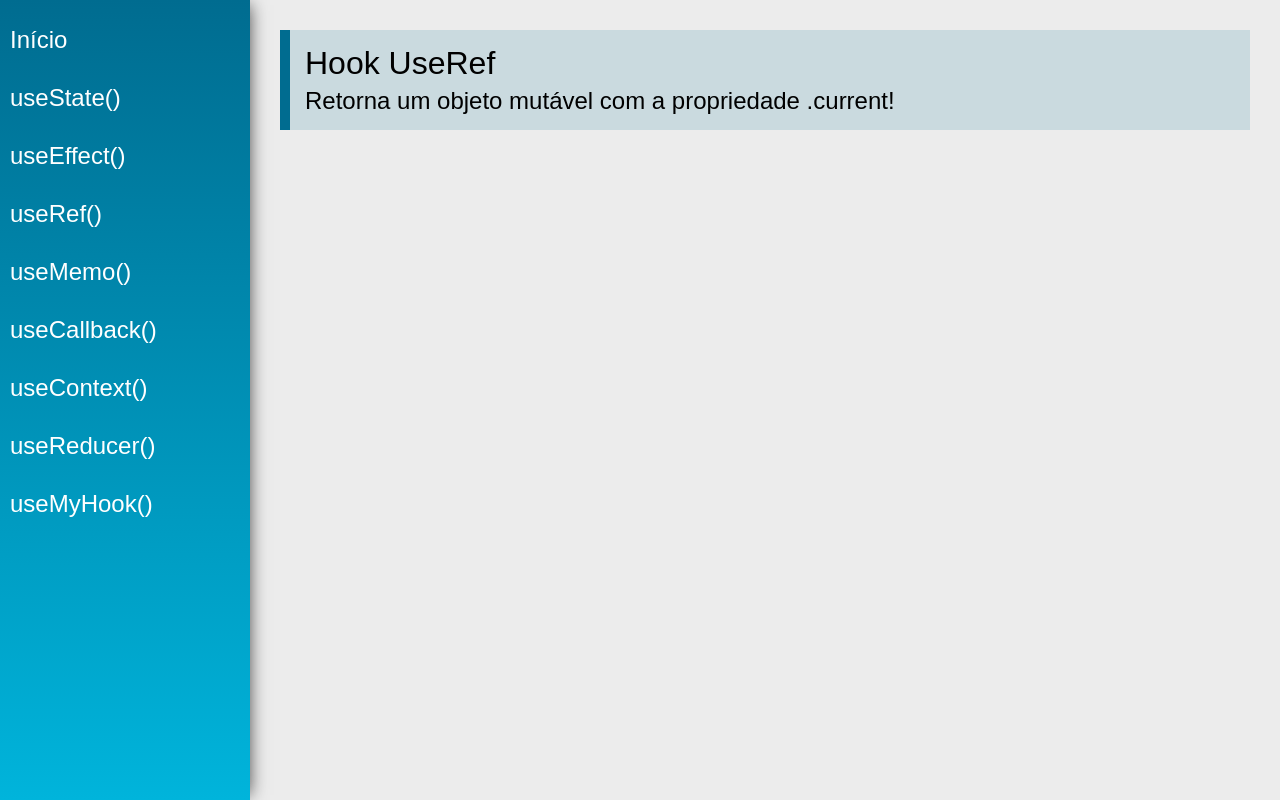
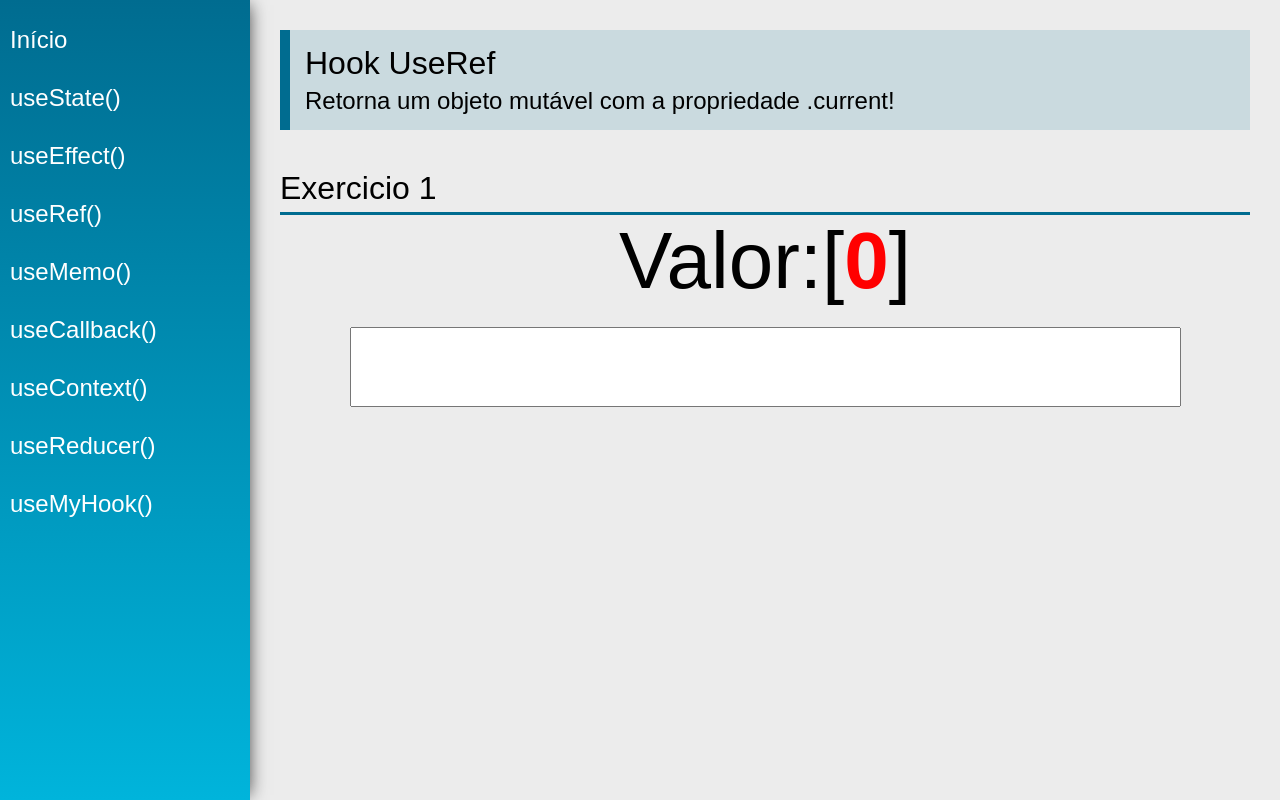
Before and after one commit to kazuohagy/hooks, a React (Create React App) app: page /useRef in a window 1280 px wide. Built offline with nearby package versions, Linux system fonts and the light colour scheme.

Commit message:
:sparkles: create UseRef

```diff
--- a/src/views/examples/UseRef.jsx
+++ b/src/views/examples/UseRef.jsx
@@ -1,15 +1,43 @@
-import React from 'react'
-import PageTitle from '../../components/layout/PageTitle'
+import React, { useEffect, useRef, useState } from "react";
+import PageTitle from "../../components/layout/PageTitle";
+import SectionTitle from "../../components/layout/SectionTitle";
 
 const UseRef = (props) => {
+  // mod estado componente renderiza utomatico
+  const [value1, setValue1] = useState("");
+  //nao renderiza automaticamente
+  const count = useRef(0);
+
+  useEffect(() => {
+    count.current = count.current + 1;
+  }, [value1]);
+  //roda logo antes do componente ser renderizado
+  //   count.current = count.current + 1;
   return (
     <div className="UseRef">
       <PageTitle
         title="Hook UseRef"
         subtitle="Retorna um objeto mutável com a propriedade .current!"
       />
+      <SectionTitle title="Exercicio 1" />
+      <div className="center">
+        <div>
+          <span className="text">Valor:</span>
+          <span className="text">{value1}[</span>
+
+          <span className="text red">{count.current}</span>
+          <span className="text">]</span>
         </div>
-    )
-}
+        <input
+          type="text"
+          className="input"
+          value={value1}
+          onChange={(e) => setValue1(e.target.value)}
+        />
+        {console.log((e) => e.target)}
+      </div>
+    </div>
+  );
+};
 
-export default UseRef
+export default UseRef;
```
Lines whose indentation alone changed are shown as unchanged.
